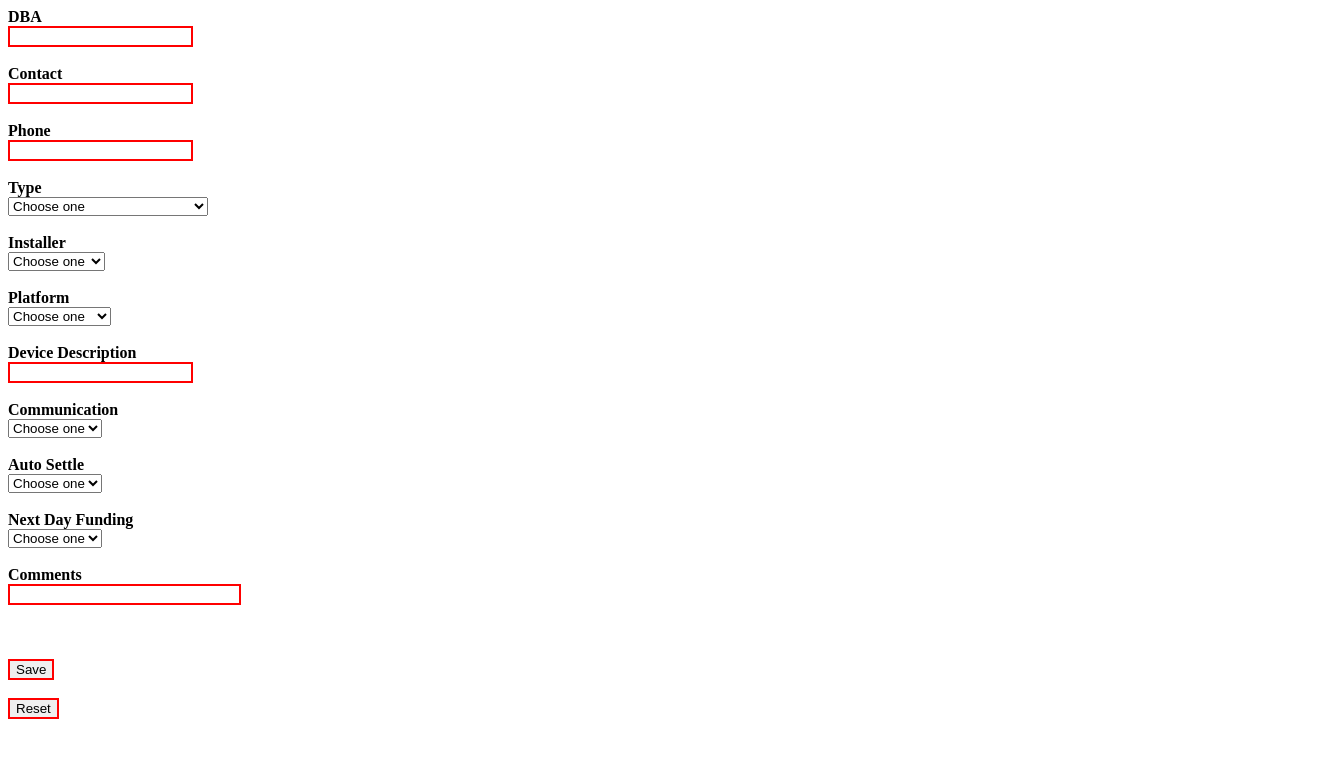
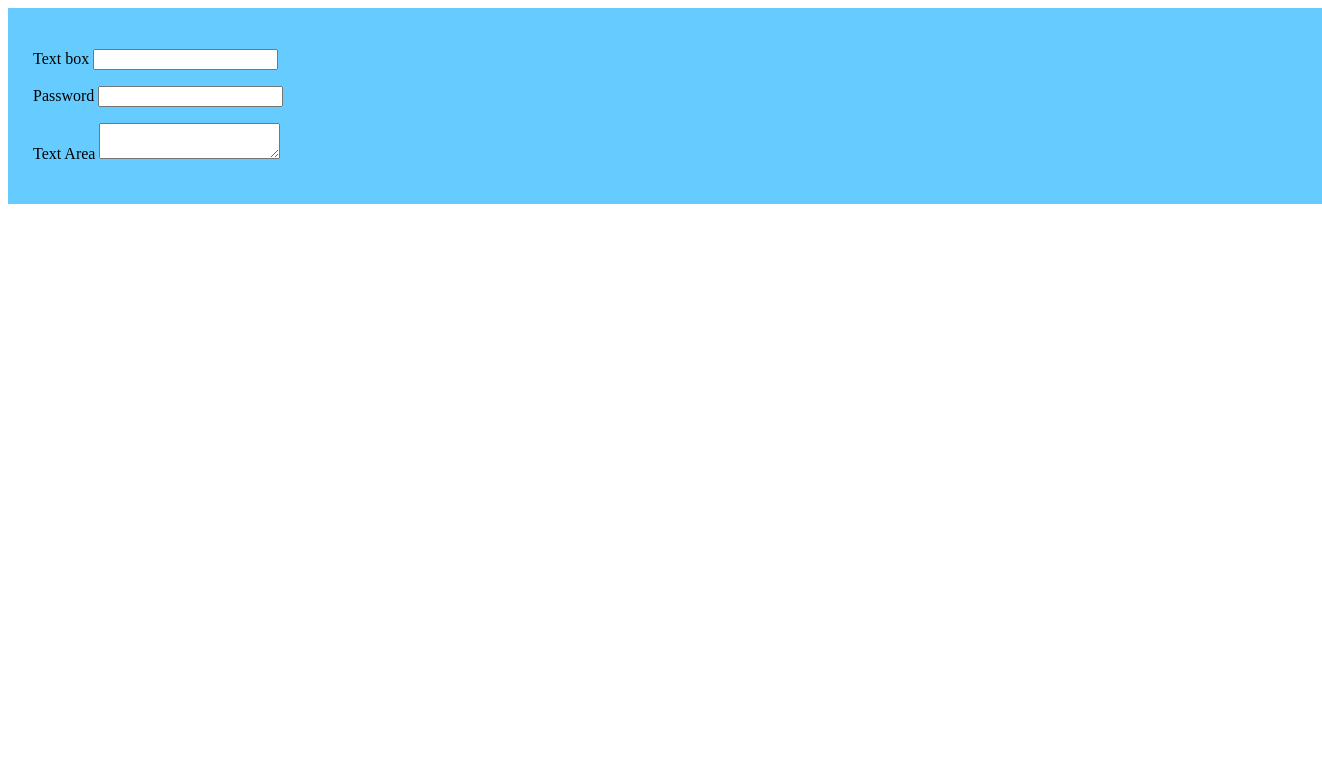
Before and after one commit to Teletran1/CHECK_LIST, a plain HTML site: page index.html in a window 1280 px wide. Shown: the whole page, 1322 px wide, since content can reach past the window. Drawn offline with Linux system fonts and the light colour scheme.

Commit message:
BLUE SCREEN

```diff
--- a/index.html
+++ b/index.html
@@ -1,171 +1,42 @@
 
+<!DOCTYPE html>
+<html>
+<head>
 <style>
-input {
-    border-style: solid;
-    border-color: #ff0000;
-}
 div {
-    border-style: solid;
-    border-color: #ff0000;
+    background-color:#66ccff;
+    width: 100%;
+    padding: 25px;
+
 }
 </style>
-<form action="mailto:Merchdocs@Tnbci.com?subject=pizza%20delivery" target="_top" method="post" enctype="text/plain">
-<b>DBA</b><br>
-<input type="text" name="DBA" required><br>
-<br>
-<b>Contact</b><br>
-<input type="text" name="DBA" required><br>
-<br>
-<b>Phone</b><br>
-<input type="text" name="DBA" required><br>
-<br>
-<b>Type</b>
-<br>
-<form action="/action_page.php">
-<select required>
-  <option value="">Choose one</option>
-  <option value="Webpage">Assigned-New Account</option>
-  <option value="Website">Existing-Additional Equipment</option>
-  <option value="Website">Online Promotion</option>
-  <option value="Website">Platform Change</option>
-  <option value="Website">Ownership Change</option>
-  <option value="Website">ACH Form Received</option>
-  <option value="Website">Other</option>
-</select>
-<br>
-<br>
-<b>Installer</b>
-<br>
-<form action="/action_page.php">
-<select required>
-  <option value="">Choose one</option>
-  <option value="Webpage">Technician 1</option>
-  <option value="Website">Technician 2</option>
-  <option value="Website">Technician 3</option>
-  <option value="Website">Technician 4</option>
-  <option value="Website">Technician 5</option>
-  <option value="Website">Technician 6</option>
-</select>
-<br>
-<br>
-<b>Platform</b>
-<br>
-<form action="/action_page.php">
-<select required>
-  <option value="">Choose one</option>
-  <option value="Webpage">POS</option>
-  <option value="Website">Gateway</option>
-  <option value="Website">Terminal</option>
-  <option value="Website">Swipe Simple</option>
-</select>
-<br>
-<br>
-<b>Device Description</b><br>
-<input type="text" name="Contact person" required><br>
-<br>
-<b>Communication</b>
-<br>
-<form action="/action_page.php">
-<select required>
-  <option value="">Choose one</option>
-  <option value="Webpage">IP</option>
-  <option value="Webpage">Dial</option>
-</select>
-<br>
-<br>
+</head>
+<body>
 
+<div>
+<head>
+    <meta charset = "UTF-8" />
+  </head>
+  <body>
+    <form>
+        <p>
+          <label>Text box</label>
+          <input type = "text"
+                 id = "myText"
+                 value = "" />
+        </p>
+        <p>
+          <label>Password</label>
+          <input>
+        </p>
+        <p>
+          <label>Text Area</label>
+          <textarea>
+                  </textarea>
+        </p>
+    </form>
+  </body>
+</div>
 
-<b>Auto Settle</b>
-<br>
-<form action="/action_page.php">
-<select required>
-  <option value="">Choose one</option>
-  <option value="Webpage">Yes</option>
-  <option value="Webpage">No</option>
-</select>
-<br>
-<br>
-<b>Next Day Funding</b>
-<br>
-<form action="/action_page.php">
-<select required>
-  <option value="">Choose one</option>
-  <option value="Webpage">Yes</option>
-  <option value="Webpage">No</option>
-</select>
-<br>
-<br>
-
-<style>
-/* The container */
-.container {
-    display: block;
-    position: relative;
-    padding-left: 35px;
-    margin-bottom: 12px;
-    cursor: pointer;
-    font-size: 15px;
-    -webkit-user-select: none;
-    -moz-user-select: none;
-    -ms-user-select: none;
-    user-select: none;
-}
-/* Hide the browser's default checkbox */
-.container input {
-    position: absolute;
-    opacity: 0;
-    cursor: pointer;
-}
-/* Create a custom checkbox */
-.checkmark {
-    position: absolute;
-    top: 0;
-    left: 0;
-    height: 25px;
-    width: 25px;
-    background-color: #eee;
-}
-/* On mouse-over, add a grey background color */
-.container:hover input ~ .checkmark {
-    background-color: #ccc;
-}
-/* When the checkbox is checked, add a blue background */
-.container input:checked ~ .checkmark {
-    background-color: #ff0000;
-}
-/* Create the checkmark/indicator (hidden when not checked) */
-.checkmark:after {
-    content: "";
-    position: absolute;
-    display: none;
-}
-/* Show the checkmark when checked */
-.container input:checked ~ .checkmark:after {
-    display: block;
-}
-/* Style the checkmark/indicator */
-.container .checkmark:after {
-    left: 9px;
-    top: 5px;
-    width: 5px;
-    height: 10px;
-    border: solid white;
-    border-width: 0 3px 3px 0;
-    -webkit-transform: rotate(45deg);
-    -ms-transform: rotate(45deg);
-    transform: rotate(45deg);
-}
-</style>
-<b>Comments</b><br>
-<input type="text" name="comment" size="26" required>
-<br>
-<br>
-<br>
-<br>
-<input type="submit" value="Save">
-<br>
-<br>
-<input type="reset" value="Reset">
-</form>
-<br>
-<br>
+</body>
+</html>
```
